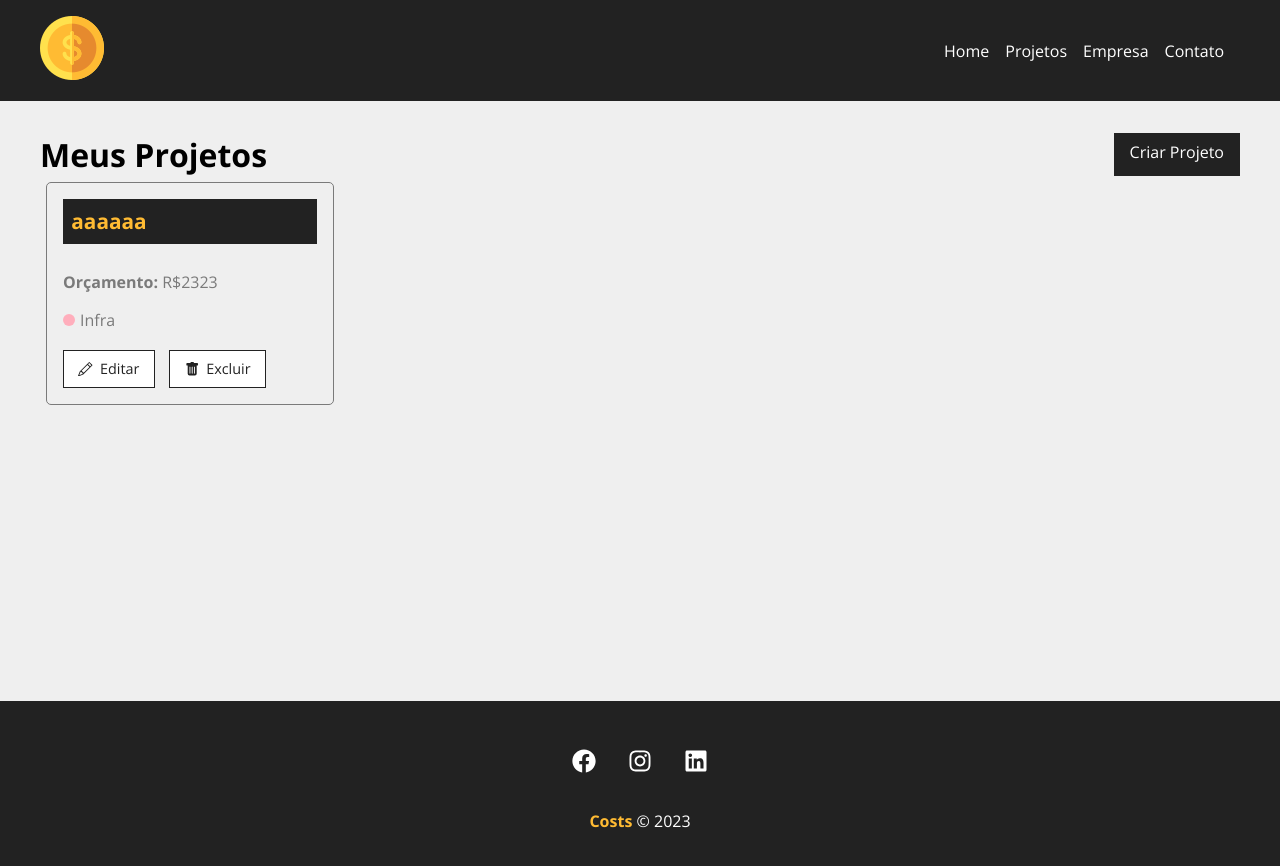
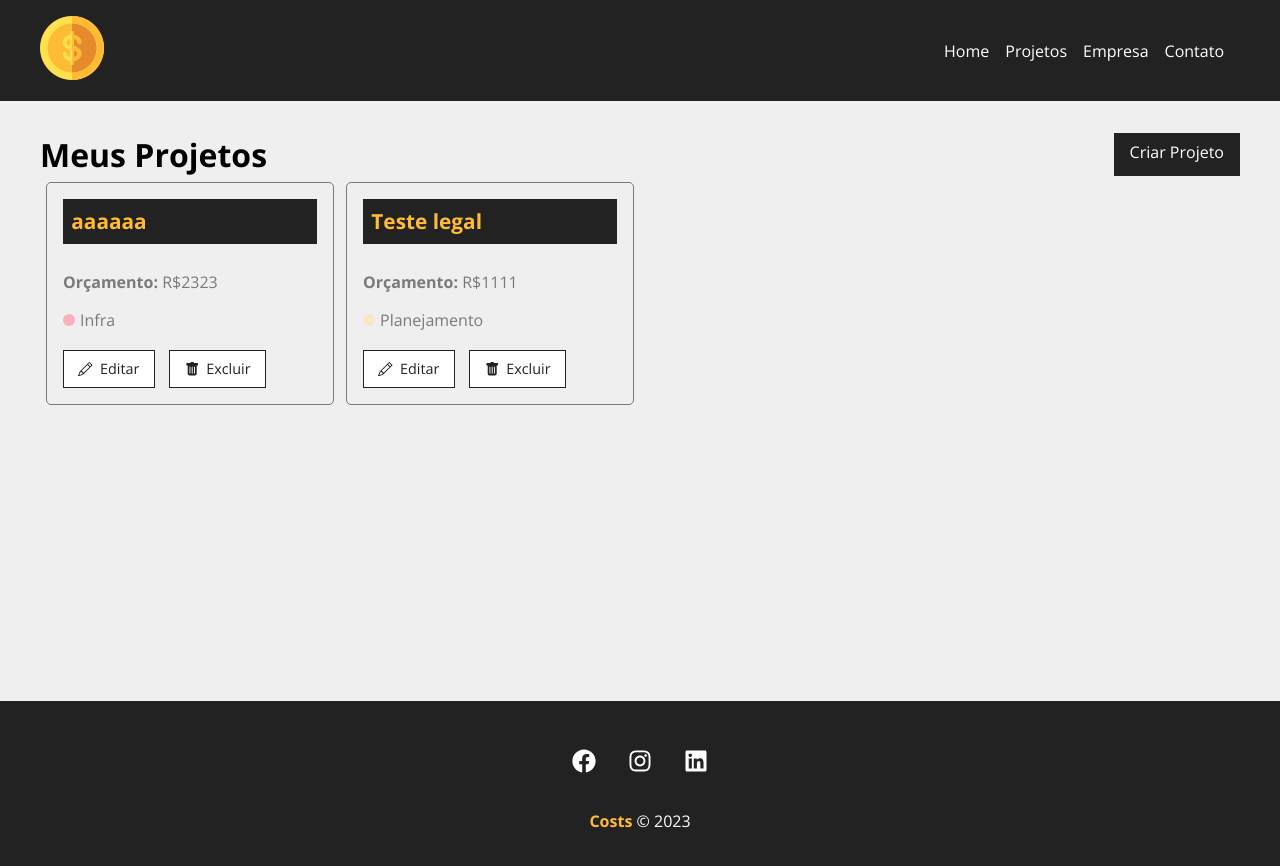
Before and after one commit to AndreDias25/COSTS, a React (Create React App) app in the folder costs/: page /projects in a window 1280 px wide. Shown: the top 866 px of the page. Built offline with nearby package versions, Linux system fonts and the light colour scheme; data requests are answered from the project's data file.

Commit message:
criando página de edição dos projetos

```diff
--- a/costs/db.json
+++ b/costs/db.json
@@ -10,6 +10,17 @@
       "cost": 0,
       "services": [],
       "id": 3
+    },
+    {
+      "name": "Teste legal",
+      "budget": "1111",
+      "category": {
+        "id": "4",
+        "name": "Planejamento"
+      },
+      "cost": 0,
+      "services": [],
+      "id": 4
     }
   ],
   "categories": [
--- a/costs/src/App.js
+++ b/costs/src/App.js
@@ -9,6 +9,7 @@
 import Navbar from './components/layout/Navbar';
 import Footer from './components/layout/Footer';
 import Projects from './components/pages/Projects';
+import Project from './components/pages/Project';
 
 function App() {
   return (
@@ -17,9 +18,10 @@
       <Container customClass="min-height">
       <Routes>
         <Route exact path="/" element={<Home/>}/>
-        <Route exact path="/projects" element={<Projects/>}/>
-        <Route exact path="/contact" element={<Contact/>}/>
-        <Route exact path="/newproject" element={<NewProject/>}/>
+        <Route path="/projects" element={<Projects/>}/>
+        <Route path="/contact" element={<Contact/>}/>
+        <Route path="/newproject" element={<NewProject/>}/>
+        <Route path="/projects/:id" element={<Project/>}/>
       </Routes>
       </Container>
      <Footer/>
--- /dev/null
+++ b/costs/src/components/pages/Project.js
@@ -0,0 +1,31 @@
+import styles from './Project.module.css';
+
+import { useParams } from 'react-router-dom';
+import { useState, useEffect } from 'react';
+
+function Project(){
+
+    const {id} = useParams();
+    //pegando id da url
+
+    const [project, setProject] = useState([]);
+
+    useEffect(() => {
+        fetch(`http://localhost:5000/projects/${id}`, {
+            method: 'GET',
+            headers:{
+               'Content-Type': 'application/json'
+            },
+        }).then(resp => resp.json())
+        .then((data) => {
+            setProject(data)
+        })
+        .catch(err => console.log(err))
+    }, [id]) //monitorando o id
+
+    return (
+        <p>{project.name}</p>
+    )
+}
+
+export default Project;
--- a/costs/src/components/projects/ProjectCard.js
+++ b/costs/src/components/projects/ProjectCard.js
@@ -20,7 +20,7 @@
                 <span className={`${styles[category.toLowerCase()]}`}></span> {category}
             </p>
             <div className={styles.project_card_actions}>
-                <Link to="/">
+                <Link to={`/projects/${id}`}>
                     <BsPencil/> Editar
                 </Link>
                 <button onClick={remove}>
```
Also changed, not shown: costs/src/components/pages/Project.module.css (added).
